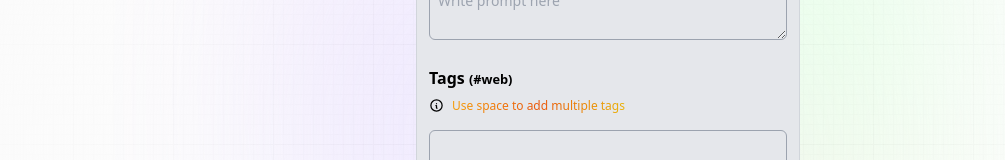
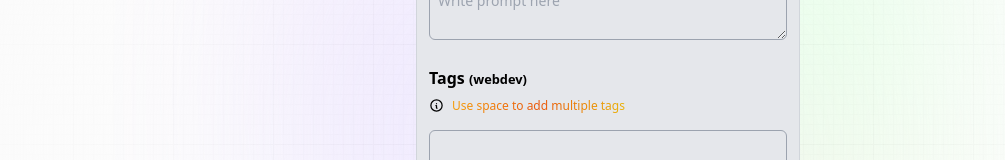
Before and after one commit to Joseph-Jnr/ai-prompt-generator, a Next.js app: page /update-prompt in a window 1280 px wide. Shown: the part 261-421 px from the top of the page, without its empty margins (32-1037 px from the left). Built offline with nearby package versions, Linux system fonts and the light colour scheme; no server answers.

Commit message:
removed hash

```diff
--- a/components/Form.jsx
+++ b/components/Form.jsx
@@ -21,7 +21,7 @@ const Form = ({ type, post, setPost, submitting, handleSubmit }) => {
 
         <div className='prompt_input'>
           <h2 className='font-bold'>
-            Tags <small>(#web)</small>
+            Tags <small>(webdev)</small>
           </h2>
           <p className='text-xs my-2 flex gap-2'>
             <IconInfoCircle size={15} />{' '}
```
